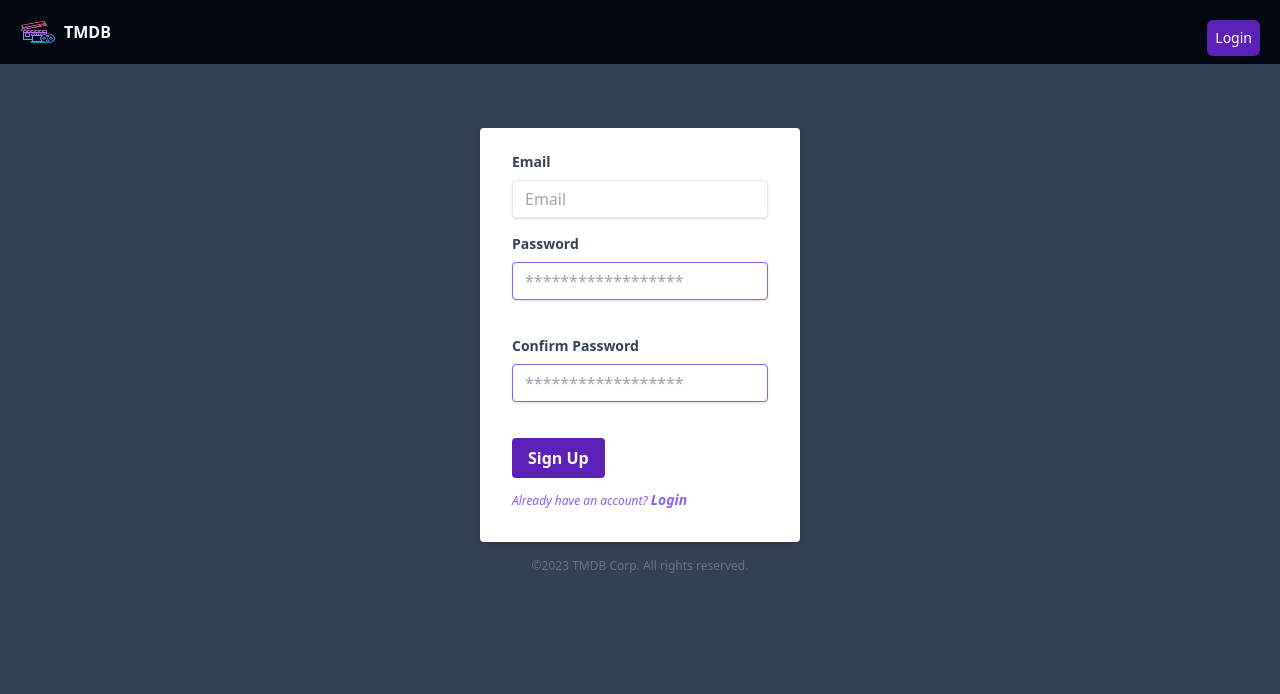
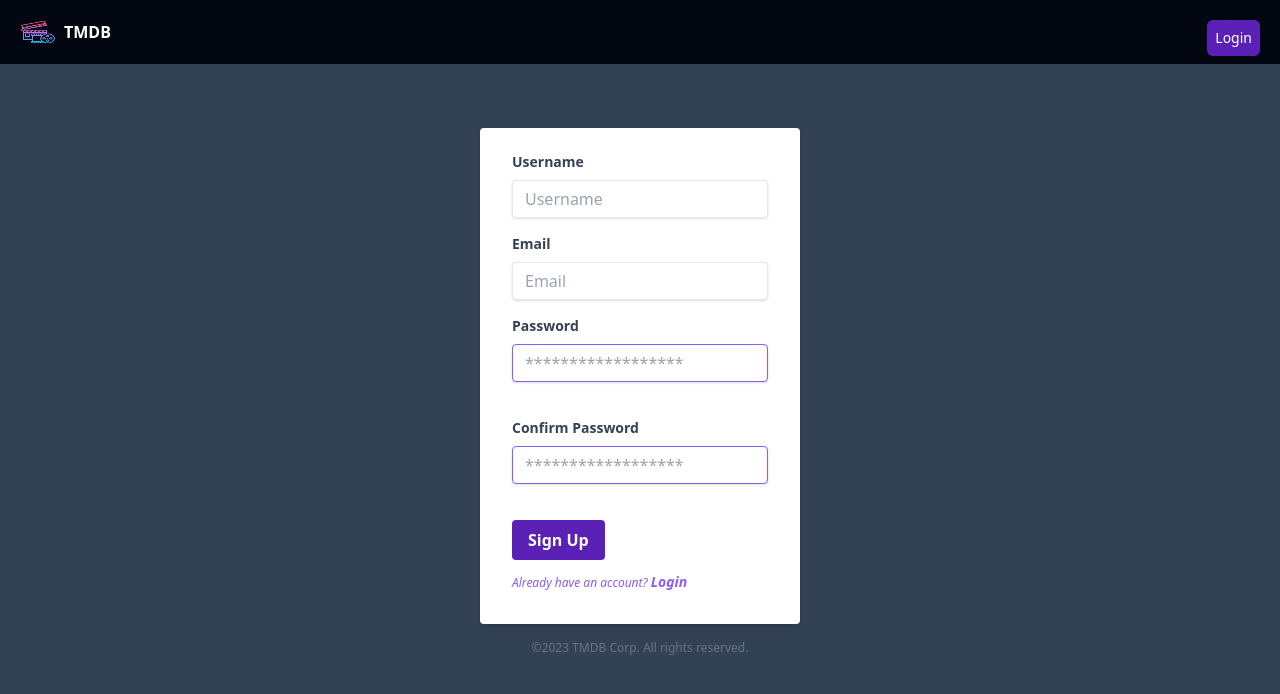
Before and after one commit to shincyshnz/movie-cms, a React (Vite) app in the folder Client-Dashboard/: page /register in a window 1280 px wide. Shown: the top 694 px of the page. Built offline with nearby package versions, Linux system fonts and the light colour scheme.

Commit message:
username added to registration

```diff
--- a/Client-Dashboard/src/Pages/Register.jsx
+++ b/Client-Dashboard/src/Pages/Register.jsx
@@ -10,6 +10,7 @@ const Register = () => {
   const navigate = useNavigate();
 
   const [input, setInput] = useState({
+    username : "",
     email: "",
     password: "",
     confirmPassword: "",
@@ -34,6 +35,11 @@ const Register = () => {
     deleteErrorObj("confirmPassword");
 
     switch (name) {
+      case "username":
+        !value &&
+            handleErrorObj(name, "Please enter a valid username.");
+        break;
+
       case "email":
         const emailRegex = /^[A-Z0-9._%+-]+@[A-Z0-9.-]+\.[A-Z]{2,}$/i;
         !value ||
@@ -91,6 +97,27 @@ const Register = () => {
   return (
     <div className="w-full min-h-screen max-w-xs m-auto pt-16">
       <form className="bg-white shadow-md rounded px-8 pt-6 pb-8 mb-4">
+      <div className="mb-4">
+          <label
+            className="block text-gray-700 text-sm font-bold mb-2"
+            htmlFor="username"
+          >
+            Username
+          </label>
+          <input
+            className="shadow appearance-none border rounded w-full py-2 px-3 text-gray-700 leading-tight focus:outline-none focus:shadow-outline"
+            id="username"
+            name="username"
+            type="username"
+            placeholder="Username"
+            value={input.username}
+            onChange={onInputChange}
+            onBlur={validateInput}
+          />
+          {errorObj?.map((err, index) => {
+            return err.username && <Error errorKey="username" key={index} />;
+          })}
+        </div>
         <div className="mb-4">
           <label
             className="block text-gray-700 text-sm font-bold mb-2"
```
Also changed, not shown: 2 other files (tests, documents, lock files or other folders).
